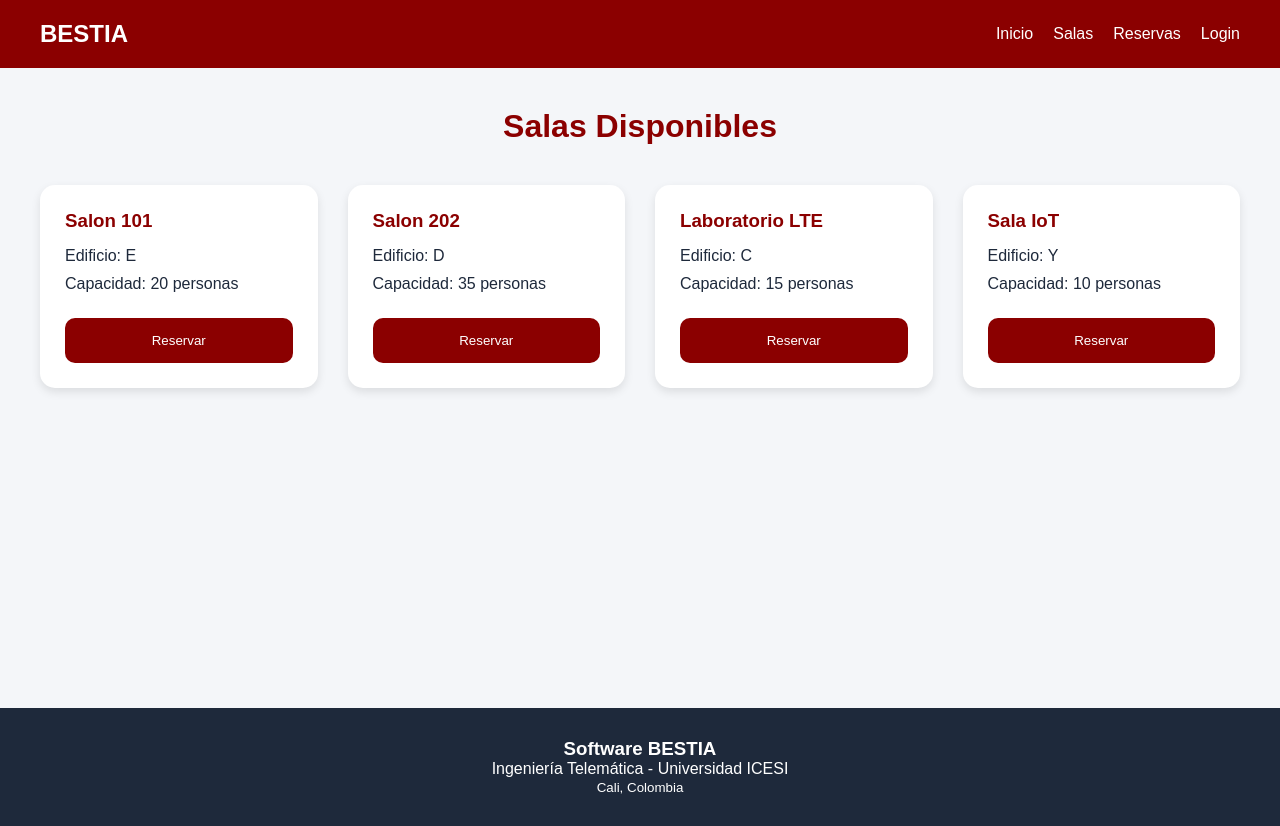
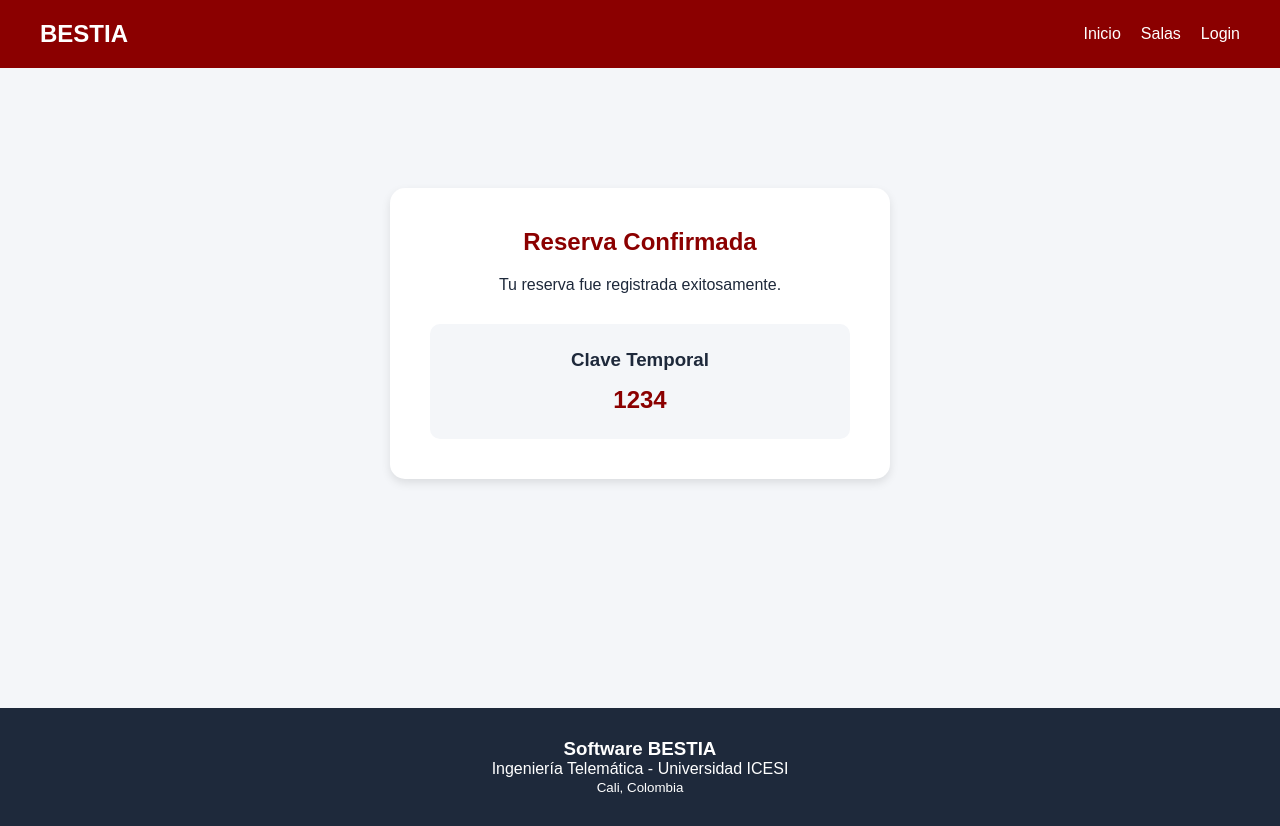
Before and after one commit to St4lin-39/Frontend-BESTIA, a React (Vite) app in the folder frontend-bestias/: page /confirmacion in a window 1280 px wide. Built offline with nearby package versions, Linux system fonts and the light colour scheme.

Commit message:
Frontend advance v1.1

```diff
--- a/frontend-bestias/package.json
+++ b/frontend-bestias/package.json
@@ -10,8 +10,10 @@
     "preview": "vite preview"
   },
   "dependencies": {
+    "axios": "^1.16.0",
     "react": "^19.2.6",
-    "react-dom": "^19.2.6"
+    "react-dom": "^19.2.6",
+    "react-router-dom": "^7.15.0"
   },
   "devDependencies": {
     "@eslint/js": "^10.0.1",
--- a/frontend-bestias/src/App.css
+++ b/frontend-bestias/src/App.css
@@ -38,6 +38,11 @@ body{
 .navbar-links li{
   cursor: pointer;
   transition: 0.3s;
+}
+
+.navbar-links a{
+    text-decoration: none;
+    color: white;
 }
 
 .navbar-links li:hover{
@@ -190,3 +195,97 @@ body{
     margin-top: 15px;
     width: 100%;
 }
+
+/* RESERVA */
+
+.reserva-container{
+
+    background-color: white;
+
+    max-width: 500px;
+
+    margin: 50px auto;
+
+    padding: 40px;
+
+    border-radius: 15px;
+
+    box-shadow: 0px 4px 10px rgba(0,0,0,0.1);
+}
+
+.reserva-container h2{
+
+    text-align: center;
+
+    margin-bottom: 30px;
+
+    color: #8b0000;
+}
+
+.reserva-form{
+
+    display: flex;
+
+    flex-direction: column;
+
+    gap: 20px;
+}
+
+.reserva-form input{
+
+    padding: 15px;
+
+    border-radius: 10px;
+
+    border: 1px solid #ccc;
+}
+
+/* CONFIRMACION */
+
+.confirmacion-container{
+
+    background-color: white;
+
+    max-width: 500px;
+
+    margin: 80px auto;
+
+    padding: 40px;
+
+    border-radius: 15px;
+
+    text-align: center;
+
+    box-shadow: 0px 4px 10px rgba(0,0,0,0.1);
+}
+
+.confirmacion-container h2{
+
+    color: #8b0000;
+
+    margin-bottom: 20px;
+}
+
+.clave-box{
+
+    background-color: #f4f6f9;
+
+    margin-top: 30px;
+
+    padding: 25px;
+
+    border-radius: 10px;
+}
+
+.clave-box span{
+
+    display: block;
+
+    margin-top: 15px;
+
+    font-size: 1.5rem;
+
+    font-weight: bold;
+
+    color: #8b0000;
+}
--- a/frontend-bestias/src/App.jsx
+++ b/frontend-bestias/src/App.jsx
@@ -1,10 +1,36 @@
-import {Reservas} from "./pages/Reservas"
-function App() {
-  return (
-    <>
-      <Reservas />
-    </>
-  )
+import { Routes, Route } from "react-router-dom"
+
+import { Home } from "./pages/Home"
+import { Login } from "./pages/Login"
+import { Reservas } from "./pages/Reservas"
+import { Confirmacion } from "./pages/Confirmacion"
+
+export function App() {
+
+    return (
+
+        <Routes>
+
+            <Route
+                path="/"
+                element={<Home />}
+            />
+
+            <Route
+                path="/login"
+                element={<Login />}
+            />
+
+            <Route
+                path="/reservas"
+                element={<Reservas />}
+            />
+
+            <Route
+                path="/confirmacion"
+                element={<Confirmacion />}
+            />
+
+        </Routes>
+    )
 }
-
-export default App
--- a/frontend-bestias/src/components/LoginForm.jsx
+++ b/frontend-bestias/src/components/LoginForm.jsx
@@ -1,3 +1,4 @@
+import { useState } from "react"
 export function LoginForm() {
 
     return (
--- a/frontend-bestias/src/components/Navbar.jsx
+++ b/frontend-bestias/src/components/Navbar.jsx
@@ -1,3 +1,4 @@
+import { Link } from "react-router-dom"
 export function Navbar(){
     return(
         <nav className = "navbar">
@@ -6,10 +7,15 @@ export function Navbar(){
             </div>
 
         <ul className="navbar-links">
-            <li>Inicio</li>
-            <li>Salas</li>
-            <li>Reservas</li>
-            <li>Login</li>
+            <li>
+                <Link to="/">Inicio</Link>
+            </li>
+            <li>
+                <Link to = "/reservas">Salas</Link>
+            </li>
+            <li>
+                <Link to = "/login">Login</Link>
+            </li>
       </ul>
         </nav>
     )
--- a/frontend-bestias/src/components/ReservaConfirmacion.jsx
+++ b/frontend-bestias/src/components/ReservaConfirmacion.jsx
@@ -0,0 +1,25 @@
+ export function ReservaConfirmacion() {
+
+    const claveTemporal = "1234"
+
+    return (
+
+        <div className="confirmacion-container">
+
+            <h2>Reserva Confirmada</h2>
+
+            <p>
+                Tu reserva fue registrada exitosamente.
+            </p>
+
+            <div className="clave-box">
+
+                <h3>Clave Temporal</h3>
+
+                <span>{claveTemporal}</span>
+
+            </div>
+
+        </div>
+    )
+}
--- a/frontend-bestias/src/main.jsx
+++ b/frontend-bestias/src/main.jsx
@@ -1,10 +1,20 @@
 import React from 'react'
 import ReactDOM from 'react-dom/client'
-import App from './App'
+
+import { App } from './App'
 import './App.css'
 
+import { BrowserRouter } from 'react-router-dom'
+
 ReactDOM.createRoot(document.getElementById('root')).render(
+
   <React.StrictMode>
-    <App />
+
+    <BrowserRouter>
+
+      <App />
+
+    </BrowserRouter>
+
   </React.StrictMode>,
 )
--- a/frontend-bestias/src/pages/Confirmacion.jsx
+++ b/frontend-bestias/src/pages/Confirmacion.jsx
@@ -0,0 +1,14 @@
+import {Layout} from "../components/Layout"
+import {ReservaConfirmacion} from "../components/ReservaConfirmacion"
+
+export function Confirmacion() {
+
+    return (
+
+        <Layout>
+
+            <ReservaConfirmacion />
+
+        </Layout>
+    )
+}
--- a/frontend-bestias/src/pages/Home.jsx
+++ b/frontend-bestias/src/pages/Home.jsx
@@ -1,4 +1,5 @@
-import Layout from "../components/Layout"
+import { Link } from "react-router-dom"
+import {Layout}  from "../components/Layout"
 export function Home(){
     return(
          <Layout>
@@ -11,9 +12,13 @@ export function Home(){
           Sistema inteligente de reservas de salas con integración IoT
         </p>
 
-        <button className="primary-button">
-          Reservar Sala
-        </button>
+        <Link to="/reservas">
+
+            <button className="primary-button">
+                Reservar Sala
+            </button>
+
+        </Link>
 
       </section>
 
```
Also changed, not shown: frontend-bestias/src/components/ReservaForm.jsx (+37 -0 lines), 1 other file (tests, documents, lock files or other folders).
